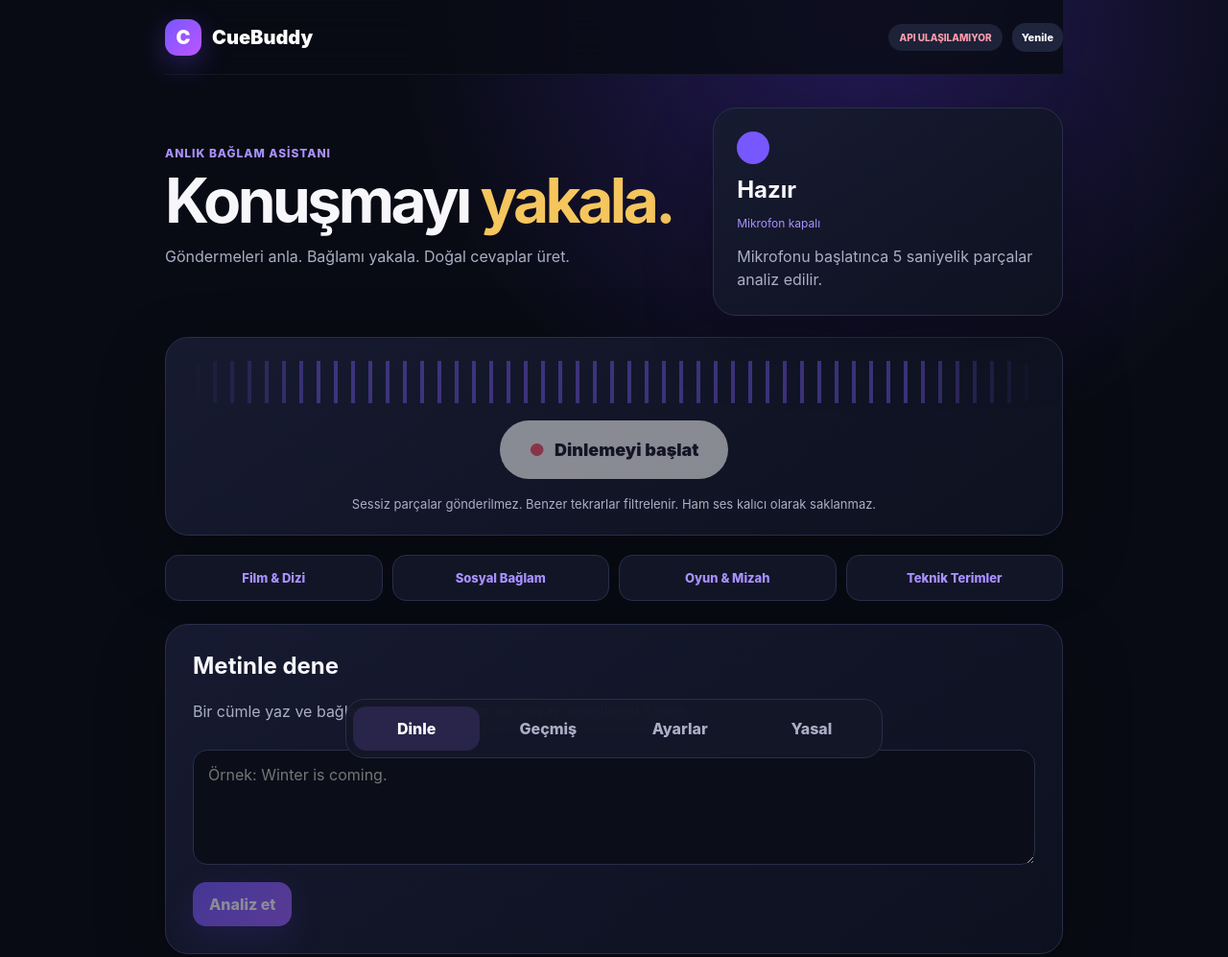
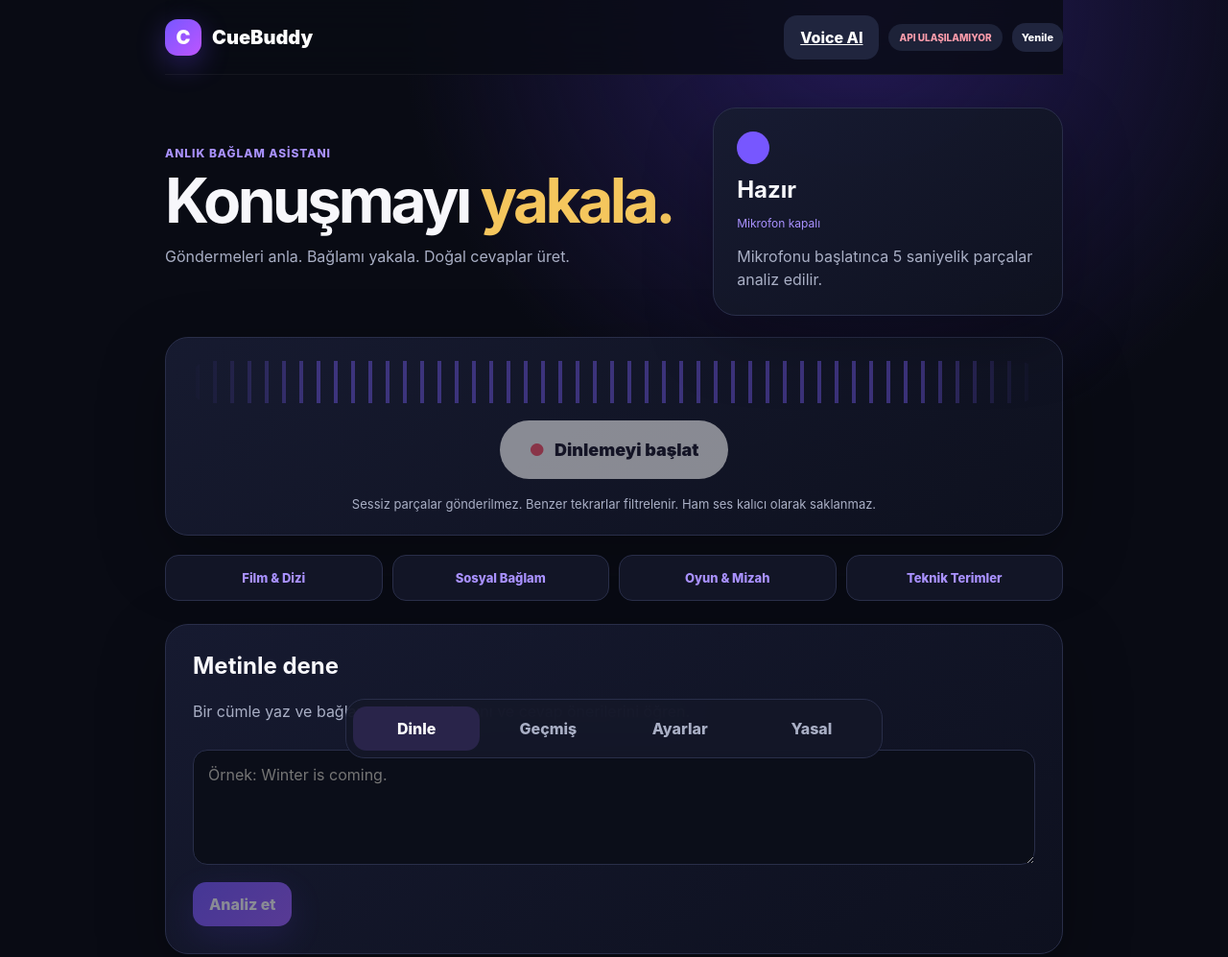
Before and after one commit to csmkrsnbs/cuebuddy, a plain HTML site: page cuebuddy-web/index.html in a window 1280 px wide. Shown: the whole page at 96% size. Drawn offline with Linux system fonts and the light colour scheme; no server answers.

Commit message:
Link Voice AI from existing CueBuddy PWA

```diff
--- a/cuebuddy-web/index.html
+++ b/cuebuddy-web/index.html
@@ -18,7 +18,7 @@
   <div class="shell">
     <header class="topbar">
       <a id="brandHome" class="brand" href="#home" aria-label="CueBuddy ana sayfa"><span class="brandmark">C</span><span>CueBuddy</span></a>
-      <div class="top-actions"><span id="apiBadge" class="badge">API kontrol ediliyor</span><button id="retryApi" class="ghost" aria-label="Servisleri yeniden kontrol et">Yenile</button><button id="installBtn" class="ghost hidden">Ana ekrana ekle</button></div>
+      <div class="top-actions"><a class="ghost" href="/voice.html">Voice AI</a><span id="apiBadge" class="badge">API kontrol ediliyor</span><button id="retryApi" class="ghost" aria-label="Servisleri yeniden kontrol et">Yenile</button><button id="installBtn" class="ghost hidden">Ana ekrana ekle</button></div>
     </header>
 
     <main>
```
